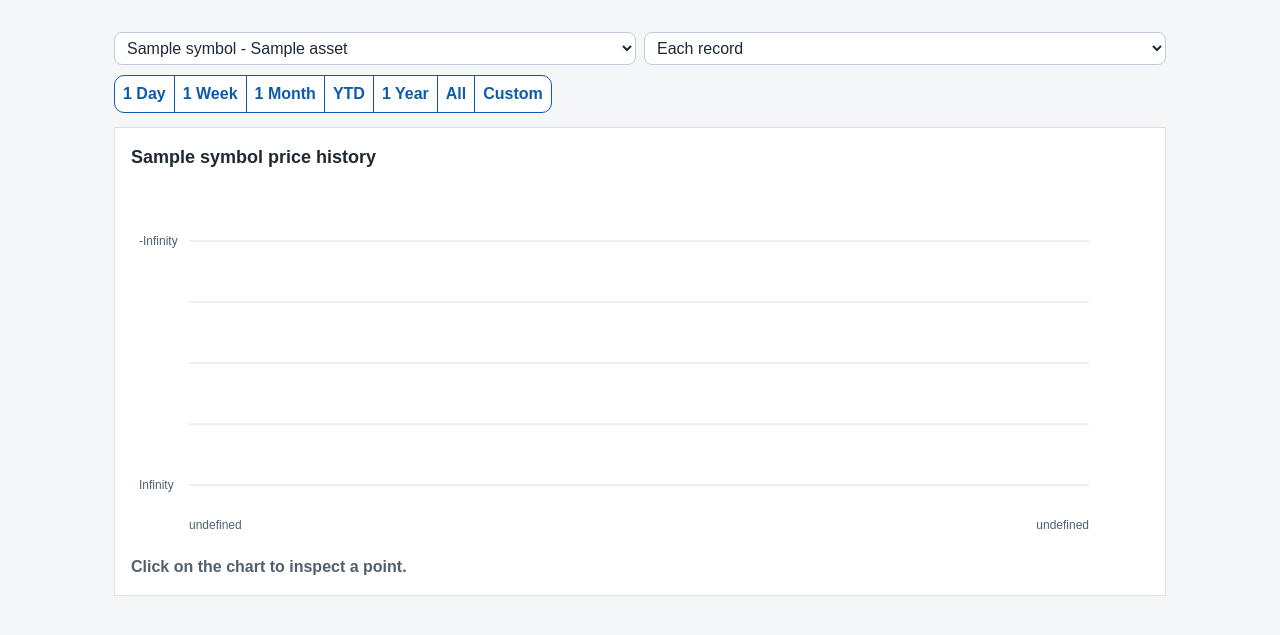
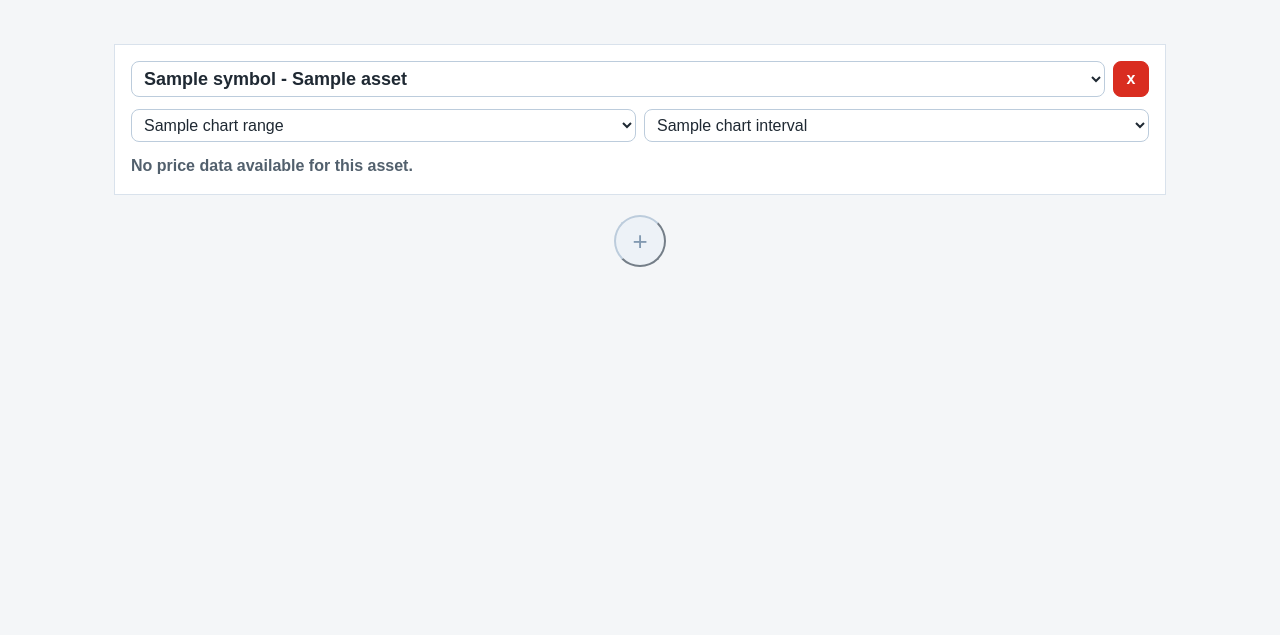
Before and after one commit to spasarnaudov/portfolio-tracker, a Python web app: template apps/flask/templates/charts.html in a window 1280 px wide. Shown: the part 65-700 px from the top of the page. Run offline with Jinja, Linux system fonts and the light colour scheme; the template is opened without the code that fills it: most values are stand-ins (such as "Sample title", 1, 10 or a date in 2020).

Commit message:
Support multiple configurable charts

```diff
--- a/apps/flask/static/css/style.css
+++ b/apps/flask/static/css/style.css
@@ -284,6 +284,31 @@
     font-weight: 700;
 }
 
+.add-chart-button {
+    align-items: center;
+    border-radius: 999px;
+    display: inline-flex;
+    font-size: 26px;
+    height: 52px;
+    justify-content: center;
+    min-width: 52px;
+    padding: 0;
+    width: 52px;
+}
+
+.add-chart-button:disabled {
+    background: #edf2f7;
+    border-color: #bcccdc;
+    color: #829ab1;
+    cursor: not-allowed;
+}
+
+.add-chart-row {
+    display: flex;
+    justify-content: center;
+    margin: 6px 0 20px;
+}
+
 .range-buttons button {
     flex: 0 0 auto;
 }
@@ -354,9 +379,75 @@
     padding: 16px;
 }
 
-.chart-panel h3 {
-    margin: 0 0 12px;
+.chart-panel-header {
+    display: flex;
+    align-items: center;
+    gap: 8px;
+    margin-bottom: 12px;
+}
+
+.chart-title-select {
+    border: 1px solid #bcccdc;
+    border-radius: 8px;
+    background: #ffffff;
+    color: #1f2933;
+    font: inherit;
     font-size: 18px;
+    font-weight: 700;
+    max-width: 100%;
+    min-width: 0;
+    padding: 6px 8px;
+    width: 100%;
+}
+
+.remove-chart-button {
+    border: 1px solid #d92d20;
+    border-radius: 8px;
+    background: #d92d20;
+    color: #ffffff;
+    cursor: pointer;
+    flex: 0 0 auto;
+    font: inherit;
+    font-weight: 700;
+    height: 36px;
+    line-height: 1;
+    width: 36px;
+}
+
+.remove-chart-button:hover {
+    background: #b42318;
+    border-color: #b42318;
+    color: #ffffff;
+}
+
+.chart-panel-controls {
+    display: grid;
+    grid-template-columns: 1fr 1fr;
+    gap: 8px;
+    margin-bottom: 10px;
+}
+
+.chart-panel-select {
+    border: 1px solid #bcccdc;
+    border-radius: 8px;
+    background: #ffffff;
+    color: #1f2933;
+    font: inherit;
+    min-width: 0;
+    padding: 6px 8px;
+    width: 100%;
+}
+
+.chart-panel-select:focus {
+    border-color: #0b5cad;
+    box-shadow: 0 0 0 3px rgba(11, 92, 173, 0.16);
+    outline: none;
+}
+
+.chart-title-select:focus {
+    border-color: #0b5cad;
+    box-shadow: 0 0 0 3px rgba(11, 92, 173, 0.16);
+    outline: none;
 }
 
 .chart-panel canvas {
@@ -370,6 +461,11 @@
     margin: 12px 0 0;
     color: #52606d;
     font-weight: 700;
+}
+
+.empty-charts-message {
+    color: #52606d;
+    margin: 12px 0 0;
 }
 
 .table-scroll {
--- a/apps/flask/templates/charts.html
+++ b/apps/flask/templates/charts.html
@@ -3,90 +3,89 @@
 {% block title %}Charts - Portfolio Tracker{% endblock %}
 
 {% block content %}
-    <form class="chart-controls" method="get" action="/charts">
-        <section class="chart-select-row">
-            <select class="asset-select" id="asset_id" name="asset_id" aria-label="Asset" onchange="this.form.submit()">
-                {% for asset in assets %}
+    <form id="chartFilters" class="chart-controls" method="get" action="/charts"></form>
+
+    {% if chart_panels %}
+        {% for chart_panel in chart_panels %}
+            <section class="chart-panel">
+                <div class="chart-panel-header">
+                    <select class="chart-title-select" name="chart_asset_id" aria-label="Asset" form="chartFilters" onchange="this.form.submit()">
+                        {% for asset in chart_panel.selectable_assets %}
                             <option
                                 value="{{ asset.id }}"
-                        {% if asset.id == selected_asset_id %}selected{% endif %}
+                                {% if asset.id == chart_panel.asset_id %}selected{% endif %}
                             >
                                 {{ asset.symbol }} - {{ asset.name }}
                             </option>
                         {% endfor %}
                     </select>
 
-            <select class="interval-select" id="interval" name="interval" aria-label="Price display" onchange="this.form.submit()">
-                <option value="recorded" {% if selected_interval == 'recorded' %}selected{% endif %}>Each record</option>
-                <option value="hourly" {% if selected_interval == 'hourly' %}selected{% endif %}>Hourly Avg</option>
-                <option value="daily" {% if selected_interval == 'daily' %}selected{% endif %}>Daily Avg</option>
-                <option value="weekly" {% if selected_interval == 'weekly' %}selected{% endif %}>Weekly Avg</option>
-                <option value="monthly" {% if selected_interval == 'monthly' %}selected{% endif %}>Monthly Avg</option>
-            </select>
-        </section>
-
-        <input type="hidden" name="range" value="{{ selected_range }}">
-
-        <section class="chart-control-section">
-            <div class="range-buttons segmented-buttons">
-                <button class="{% if selected_range == '1d' %}active{% endif %}" type="submit" name="range" value="1d">1 Day</button>
-                <button class="{% if selected_range == '1w' %}active{% endif %}" type="submit" name="range" value="1w">1 Week</button>
-                <button class="{% if selected_range == '1m' %}active{% endif %}" type="submit" name="range" value="1m">1 Month</button>
-                <button class="{% if selected_range == 'ytd' %}active{% endif %}" type="submit" name="range" value="ytd">YTD</button>
-                <button class="{% if selected_range == '1y' %}active{% endif %}" type="submit" name="range" value="1y">1 Year</button>
-                <button class="{% if selected_range == 'all' %}active{% endif %}" type="submit" name="range" value="all">All</button>
-                <button class="{% if selected_range == 'custom' %}active{% endif %}" type="submit" name="range" value="custom">Custom</button>
+                    <button class="remove-chart-button" type="submit" name="remove_chart" value="{{ chart_panel.index }}" form="chartFilters" aria-label="Remove chart">x</button>
                 </div>
 
-            {% if selected_range == 'custom' %}
-                <div class="chart-control-row">
-                    <label for="start_date">From</label>
-                    <input id="start_date" type="date" name="start_date" value="{{ start_date }}" onchange="this.form.submit()">
+                <div class="chart-panel-controls">
+                    <select class="chart-panel-select" name="chart_range" aria-label="Period" form="chartFilters" onchange="this.form.submit()">
+                        {% for range_value, range_label in chart_ranges %}
+                            <option value="{{ range_value }}" {% if chart_panel.range == range_value %}selected{% endif %}>
+                                {{ range_label }}
+                            </option>
+                        {% endfor %}
+                    </select>
 
-                    <label for="end_date">To</label>
-                    <input id="end_date" type="date" name="end_date" value="{{ end_date }}" onchange="this.form.submit()">
+                    <select class="chart-panel-select" name="chart_interval" aria-label="Price display" form="chartFilters" onchange="this.form.submit()">
+                        {% for interval_value, interval_label in chart_intervals %}
+                            <option value="{{ interval_value }}" {% if chart_panel.interval == interval_value %}selected{% endif %}>
+                                {{ interval_label }}
+                            </option>
+                        {% endfor %}
+                    </select>
                 </div>
+
+                <input type="hidden" name="chart_start_date" value="{{ chart_panel.start_date }}" form="chartFilters">
+                <input type="hidden" name="chart_end_date" value="{{ chart_panel.end_date }}" form="chartFilters">
+
+                {% if chart_panel.has_prices %}
+                    <canvas
+                        class="price-chart"
+                        width="900"
+                        height="360"
+                        data-labels='{{ chart_panel["labels"] | tojson }}'
+                        data-values='{{ chart_panel["values"] | tojson }}'
+                        data-interval="{{ chart_panel.interval }}"
+                    ></canvas>
+                    <p class="chart-info">
+                        Click on the chart to inspect a point.
+                    </p>
                 {% else %}
-                <input type="hidden" name="start_date" value="{{ start_date }}">
-                <input type="hidden" name="end_date" value="{{ end_date }}">
+                    <p class="chart-info">No price data available for this asset.</p>
                 {% endif %}
             </section>
-
-    </form>
-
-    {% if selected_asset and prices %}
-        <section class="chart-panel">
-            <h3>{{ selected_asset.symbol }} price history</h3>
-            <canvas
-                id="priceChart"
-                width="900"
-                height="360"
-                data-labels='{{ chart_labels | tojson }}'
-                data-values='{{ chart_values | tojson }}'
-            ></canvas>
-            <p id="chartInfo" class="chart-info">
-                Click on the chart to inspect a point.
-            </p>
-        </section>
+        {% endfor %}
     {% else %}
-        <p>No price data available for this asset.</p>
+        <p class="empty-charts-message">Add a chart to start comparing assets.</p>
     {% endif %}
 
+    <div class="add-chart-row">
+        <button class="add-chart-button" type="submit" name="add_chart" value="1" form="chartFilters" {% if not can_add_chart %}disabled{% endif %}>+</button>
+    </div>
+
     <script>
-        const chartCanvas = document.getElementById("priceChart");
+        const chartCanvases = document.querySelectorAll(".price-chart");
 
-        if (chartCanvas) {
+        chartCanvases.forEach((chartCanvas) => {
             const labels = JSON.parse(chartCanvas.dataset.labels);
             const values = JSON.parse(chartCanvas.dataset.values);
-            const selectedInterval = "{{ selected_interval }}";
-            const chartInfo = document.getElementById("chartInfo");
+            const selectedInterval = chartCanvas.dataset.interval;
+            const chartInfo = chartCanvas.parentElement.querySelector(".chart-info");
             const context = chartCanvas.getContext("2d");
             const minValue = Math.min(...values);
             const maxValue = Math.max(...values);
             const valueRange = maxValue - minValue || 1;
             let width = chartCanvas.width;
             let height = chartCanvas.height;
-            let padding = 48;
+            let horizontalPadding = 48;
+            let topPadding = 48;
+            let bottomPadding = 24;
             let fontSize = 12;
             let xStep = 1;
             let selectedIndex = null;
@@ -95,14 +94,16 @@
                 const pixelRatio = window.devicePixelRatio || 1;
                 const isMobile = window.matchMedia("(max-width: 700px)").matches;
                 const panelStyle = window.getComputedStyle(chartCanvas.parentElement);
-                const horizontalPadding = parseFloat(panelStyle.paddingLeft) + parseFloat(panelStyle.paddingRight);
-                const chartWidth = chartCanvas.parentElement.clientWidth - horizontalPadding - 2;
+                const panelHorizontalPadding = parseFloat(panelStyle.paddingLeft) + parseFloat(panelStyle.paddingRight);
+                const chartWidth = chartCanvas.parentElement.clientWidth - panelHorizontalPadding - 2;
 
                 width = Math.max(chartWidth, 280);
-                height = isMobile ? 320 : 360;
-                padding = isMobile ? 76 : 58;
+                height = isMobile ? 280 : 320;
+                horizontalPadding = isMobile ? 76 : 58;
+                topPadding = isMobile ? 42 : 40;
+                bottomPadding = isMobile ? 18 : 18;
                 fontSize = isMobile ? 15 : 12;
-                xStep = (width - padding * 2) / Math.max(labels.length - 1, 1);
+                xStep = (width - horizontalPadding * 2) / Math.max(labels.length - 1, 1);
 
                 chartCanvas.style.width = `${width}px`;
                 chartCanvas.style.height = `${height}px`;
@@ -113,9 +114,10 @@
             }
 
             function getPoint(index) {
-                const x = padding + xStep * index;
+                const x = horizontalPadding + xStep * index;
                 const value = values[index];
-                const y = height - padding - ((value - minValue) / valueRange) * (height - padding * 2);
+                const chartHeight = height - topPadding - bottomPadding;
+                const y = height - bottomPadding - ((value - minValue) / valueRange) * chartHeight;
 
                 return { x, y, value };
             }
@@ -127,10 +129,10 @@
                 context.lineWidth = 1;
 
                 for (let i = 0; i <= 4; i += 1) {
-                    const y = padding + ((height - padding * 2) / 4) * i;
+                    const y = topPadding + ((height - topPadding - bottomPadding) / 4) * i;
                     context.beginPath();
-                    context.moveTo(padding, y);
-                    context.lineTo(width - padding, y);
+                    context.moveTo(horizontalPadding, y);
+                    context.lineTo(width - horizontalPadding, y);
                     context.stroke();
                 }
 
@@ -165,8 +167,8 @@
                     context.strokeStyle = "#b42318";
                     context.lineWidth = 2;
                     context.beginPath();
-                    context.moveTo(point.x, padding);
-                    context.lineTo(point.x, height - padding);
+                    context.moveTo(point.x, topPadding);
+                    context.lineTo(point.x, height - bottomPadding);
                     context.stroke();
 
                     context.fillStyle = "#b42318";
@@ -176,12 +178,8 @@
                 }
 
                 context.fillStyle = "#52606d";
-                context.fillText(maxValue.toFixed(2), 8, padding + 4);
-                context.fillText(minValue.toFixed(2), 8, height - padding + 4);
-                context.fillText(labels[0], padding, height - 14);
-                const lastLabel = labels[labels.length - 1];
-                const lastLabelWidth = context.measureText(lastLabel).width;
-                context.fillText(lastLabel, width - padding - lastLabelWidth, height - 14);
+                context.fillText(maxValue.toFixed(2), 8, topPadding + 4);
+                context.fillText(minValue.toFixed(2), 8, height - bottomPadding + 4);
             }
 
             resizeChart();
@@ -190,7 +188,7 @@
             chartCanvas.addEventListener("click", (event) => {
                 const rect = chartCanvas.getBoundingClientRect();
                 const clickX = event.clientX - rect.left;
-                const rawIndex = Math.round((clickX - padding) / xStep);
+                const rawIndex = Math.round((clickX - horizontalPadding) / xStep);
                 selectedIndex = Math.max(0, Math.min(values.length - 1, rawIndex));
 
                 drawChart(selectedIndex);
@@ -207,6 +205,6 @@
                 resizeChart();
                 drawChart(selectedIndex);
             });
-        }
+        });
     </script>
 {% endblock %}
```
Also changed, not shown: apps/flask/app.py (+193 -80 lines), apps/flask/chart_settings.py (+17 -1 lines). Lines whose indentation alone changed are shown as unchanged.
